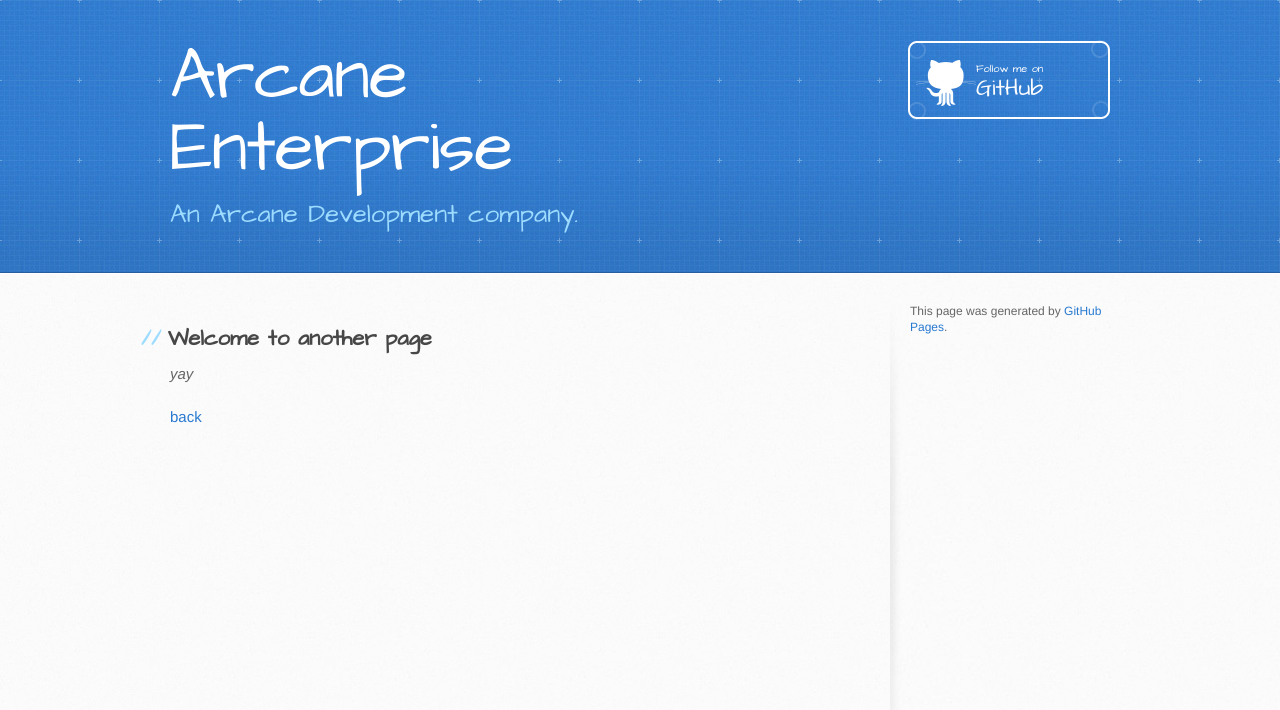
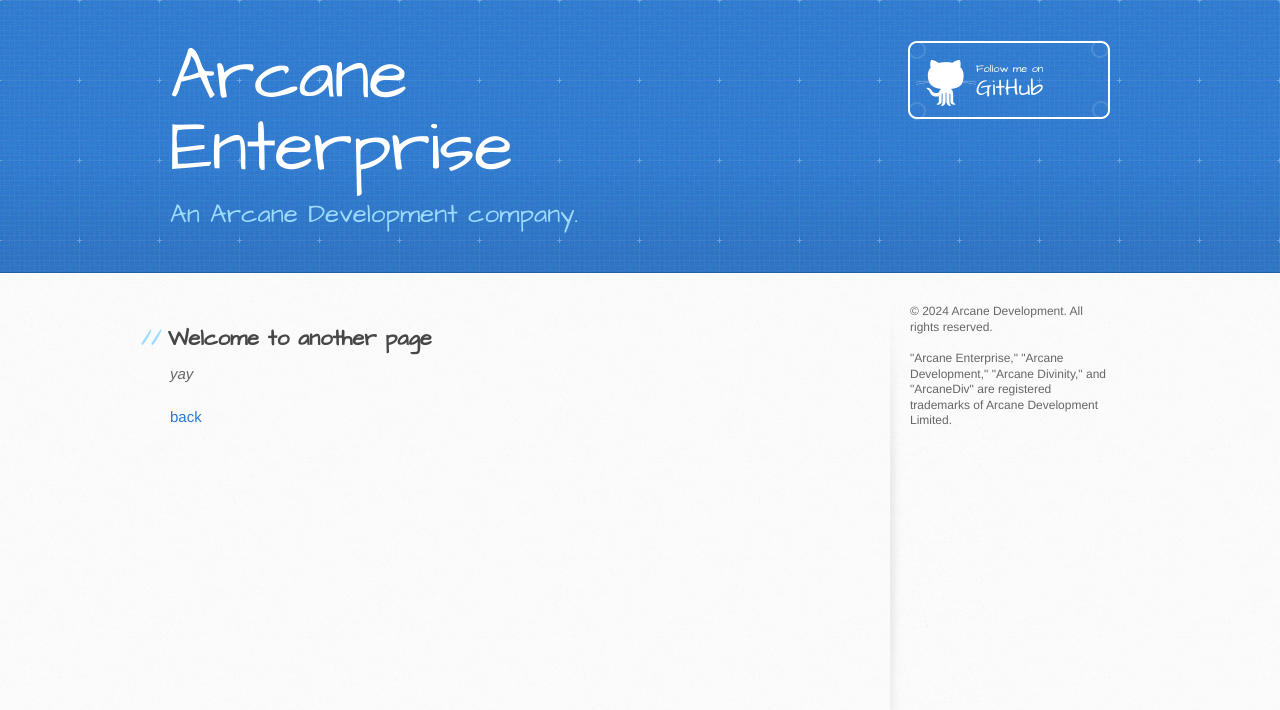
Before and after one commit to arcanediv/arcanediv.github.io, a Jekyll site: the page built from another-page.md, in a window 1280 px wide. Shown: the top 710 px of the page. Built offline with Jekyll 4.4.1, drawn with Linux system fonts in a browser that asks for light colours; our own code applies the rules of GitHub Pages for plain Markdown files.

Commit message:
Update Footer

```diff
--- a/_layouts/default.html
+++ b/_layouts/default.html
@@ -50,11 +50,7 @@
             </a>
           {% endif %}
 
-          {% if site.github.is_project_page %}
-            <p class="repo-owner"><a href="{{ site.github.repository_url }}">{{ site.github.repository_name }}</a> is maintained by <a href="{{ site.github.owner_url }}">{{ site.github.owner_name }}</a>.</p>
-          {% endif %}
-
-          <p>This page was generated by <a href="https://pages.github.com">GitHub Pages</a>.</p>
+          <p>© 2024 Arcane Development. All rights reserved. <br><br>"Arcane Enterprise," "Arcane Development," "Arcane Divinity," and "ArcaneDiv" are registered trademarks of Arcane Development Limited.</p>
         </aside>
       </div>
     </div>
```
Also changed, not shown: index.md (+1 -9 lines).
